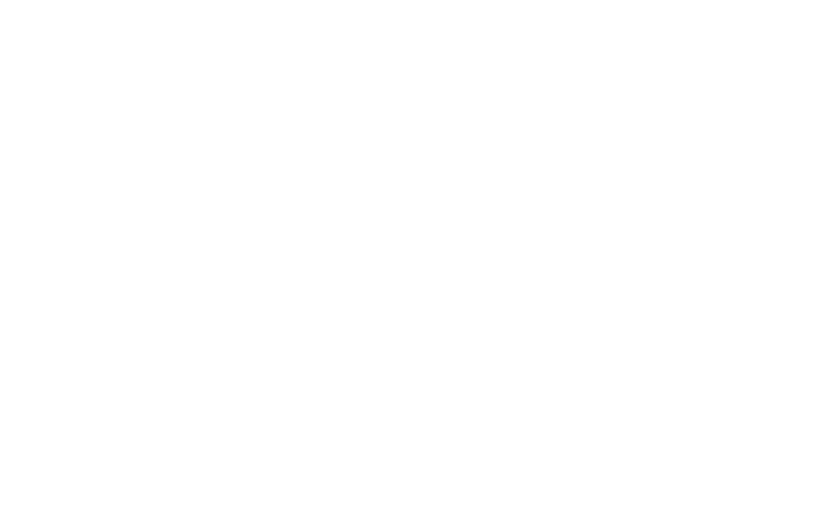
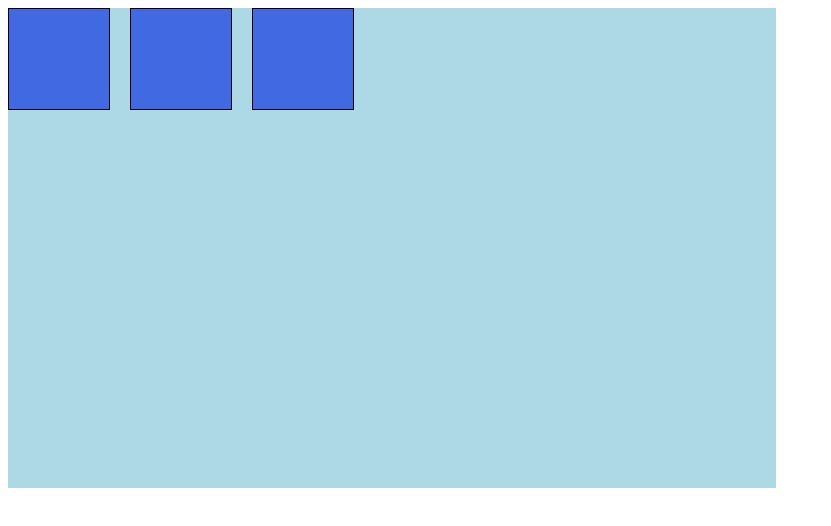
Before and after one commit to RodrigoHarder/4538-praticando-flexbox, a plain HTML site: page index.html in a window 1280 px wide. Shown: the whole page, without its empty margins (0-831 px from the left). Drawn offline with Linux system fonts and the light colour scheme.

Commit message:
Vídeo 1.1 - Começando com Flexbox

```diff
--- a/index.html
+++ b/index.html
@@ -4,8 +4,13 @@
     <meta charset="UTF-8">
     <meta name="viewport" content="width=device-width, initial-scale=1.0">
     <title>Flexbox</title>
+    <link rel="stylesheet" href="styles.css">
 </head>
 <body>
-
+    <div class="container">
+        <div class="item"></div>
+        <div class="item"></div>
+        <div class="item"></div>
+    </div>
 </body>
 </html>
--- a/styles.css
+++ b/styles.css
@@ -0,0 +1,16 @@
+.container{
+    width:60vw;
+    height:60vh;
+    background-color: lightblue;
+
+    display:flex;
+    flex-direction: row;
+    gap:20px;
+}
+
+.item{
+    width:100px;
+    height:100px;
+    background:royalblue;
+    border:1px solid black;
+}
```
